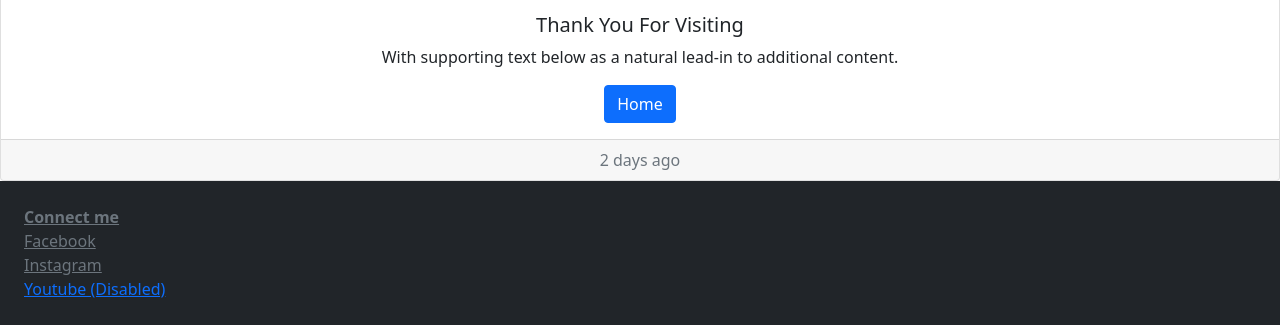
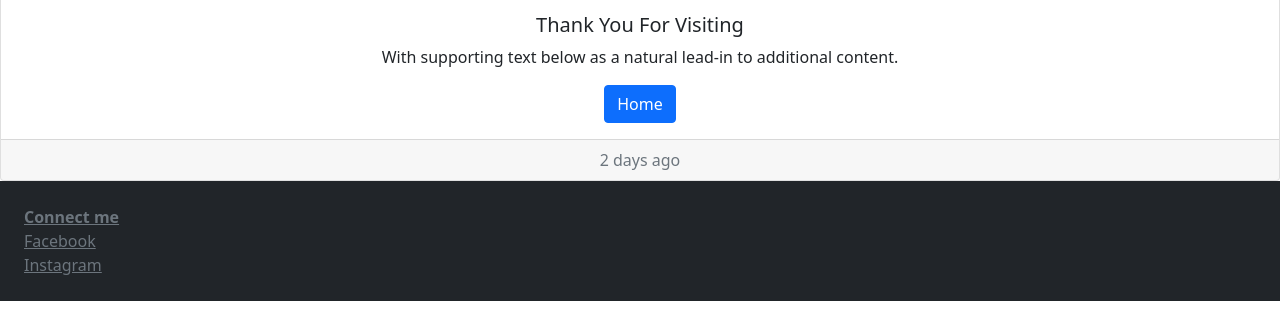
Before and after one commit to Vimal-Babu/Vimal-Babu-static-website, a plain HTML site: page index.html in a window 1280 px wide. Shown: the part 6493-6818 px from the top of the page. After the commit the page ends 6794 px from the top, so only its background shows below. Drawn offline with nearby package versions, Linux system fonts and the light colour scheme.

Commit message:
Update index.html

```diff
--- a/index.html
+++ b/index.html
@@ -237,7 +237,7 @@
                       <a href="https://www.facebook.com/" class="link-secondary ">Facebook</a><br>
 
                       <a href="#" class="link-secondary ">Instagram</a><br>
-                      <a class="disabled" href="https://www.youtube.com/channel/UCCr17E5IiLo0jZ6VsklMIKg">Youtube (Disabled) </a>
+
 
                     </div>
 
```
